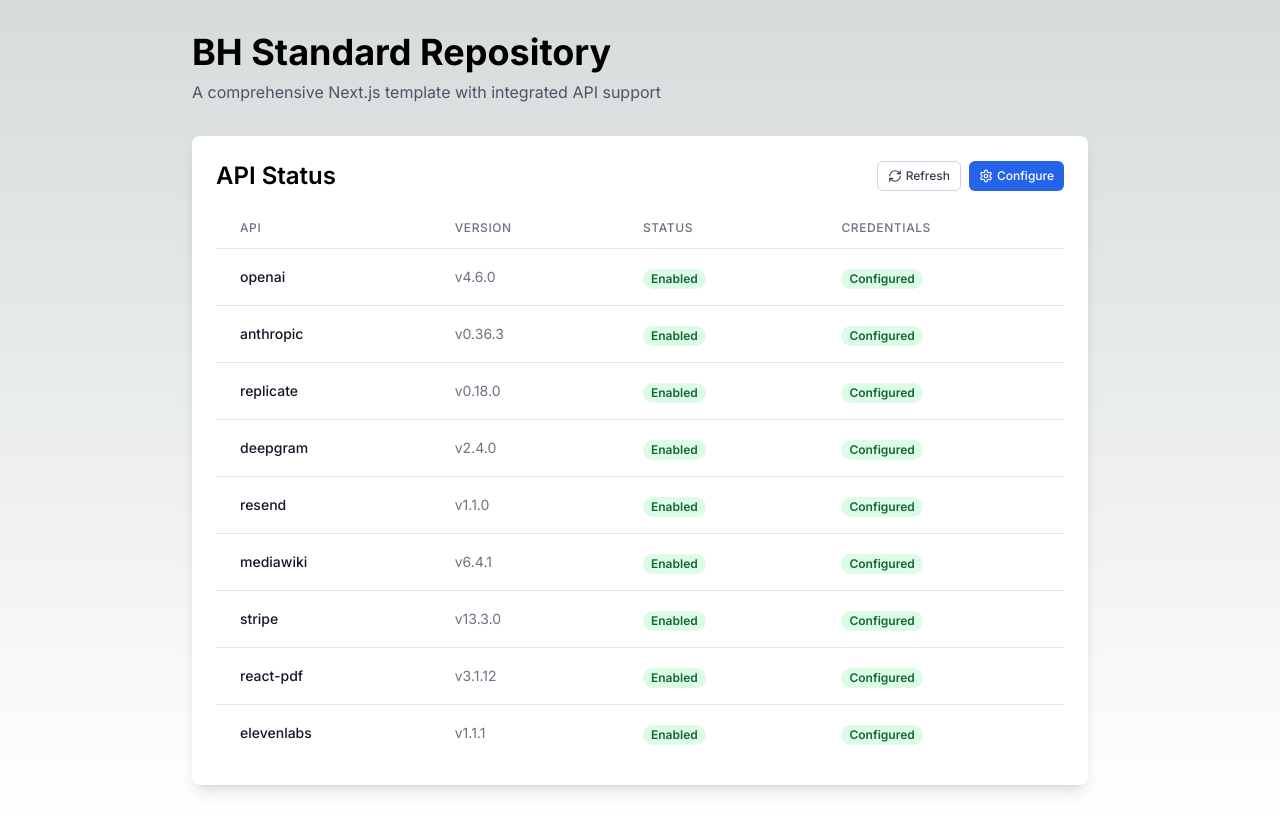
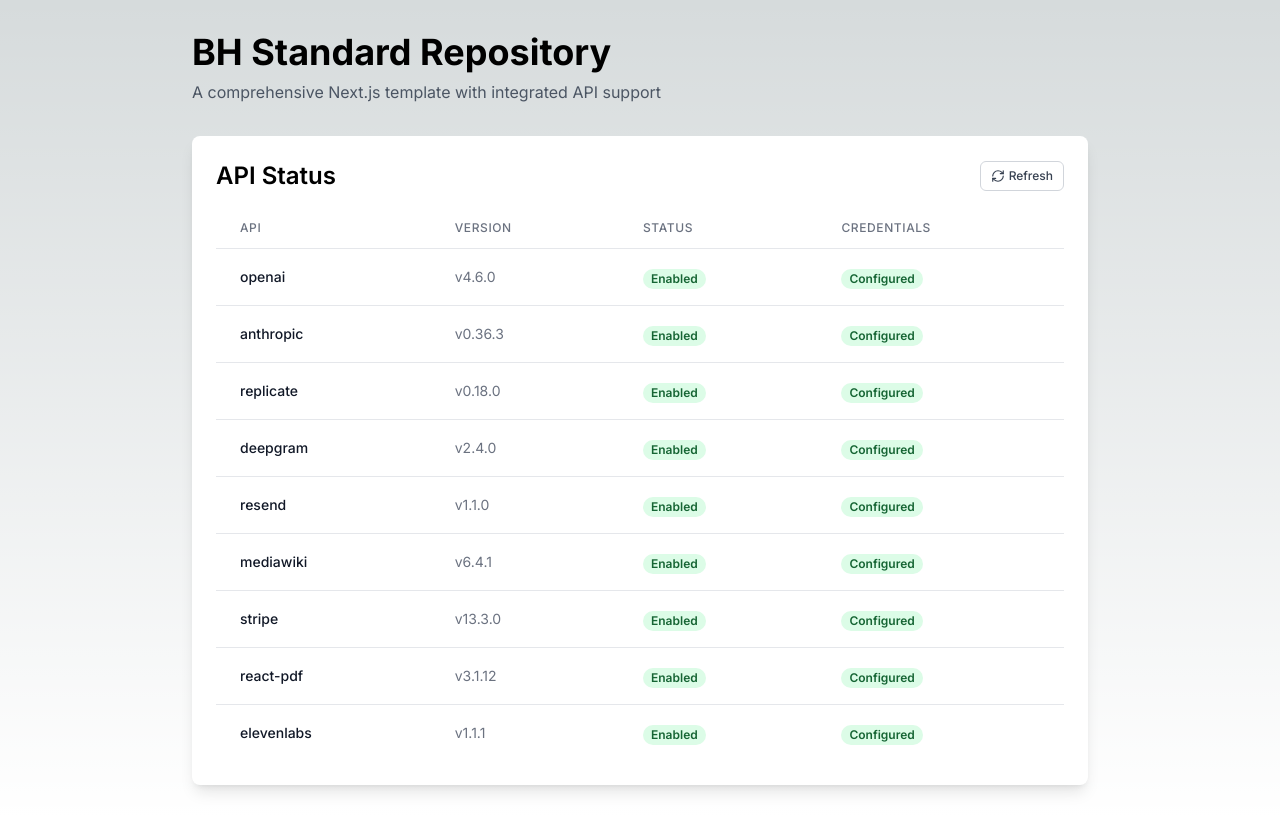
Before and after one commit to philveet/bh-standard-repo-2, a Next.js app: page / in a window 1280 px wide. Built offline with nearby package versions, Linux system fonts and the light colour scheme; no server answers.

Commit message:
Remove Configure button, keep only Refresh button

```diff
--- a/src/app/page.tsx
+++ b/src/app/page.tsx
@@ -1,6 +1,6 @@
 import { availableApis } from '@/lib/api/core';
 import { IconButton } from '@/components/ui/IconButton';
-import { RefreshCw, Settings } from '@/lib/icons';
+import { RefreshCw } from '@/lib/icons';
 
 interface ApiStatus {
   name: string;
@@ -52,13 +52,6 @@
                   size="sm"
                 >
                   Refresh
-                </IconButton>
-                <IconButton
-                  icon={Settings}
-                  variant="primary"
-                  size="sm"
-                >
-                  Configure
                 </IconButton>
               </div>
             </div>
```
